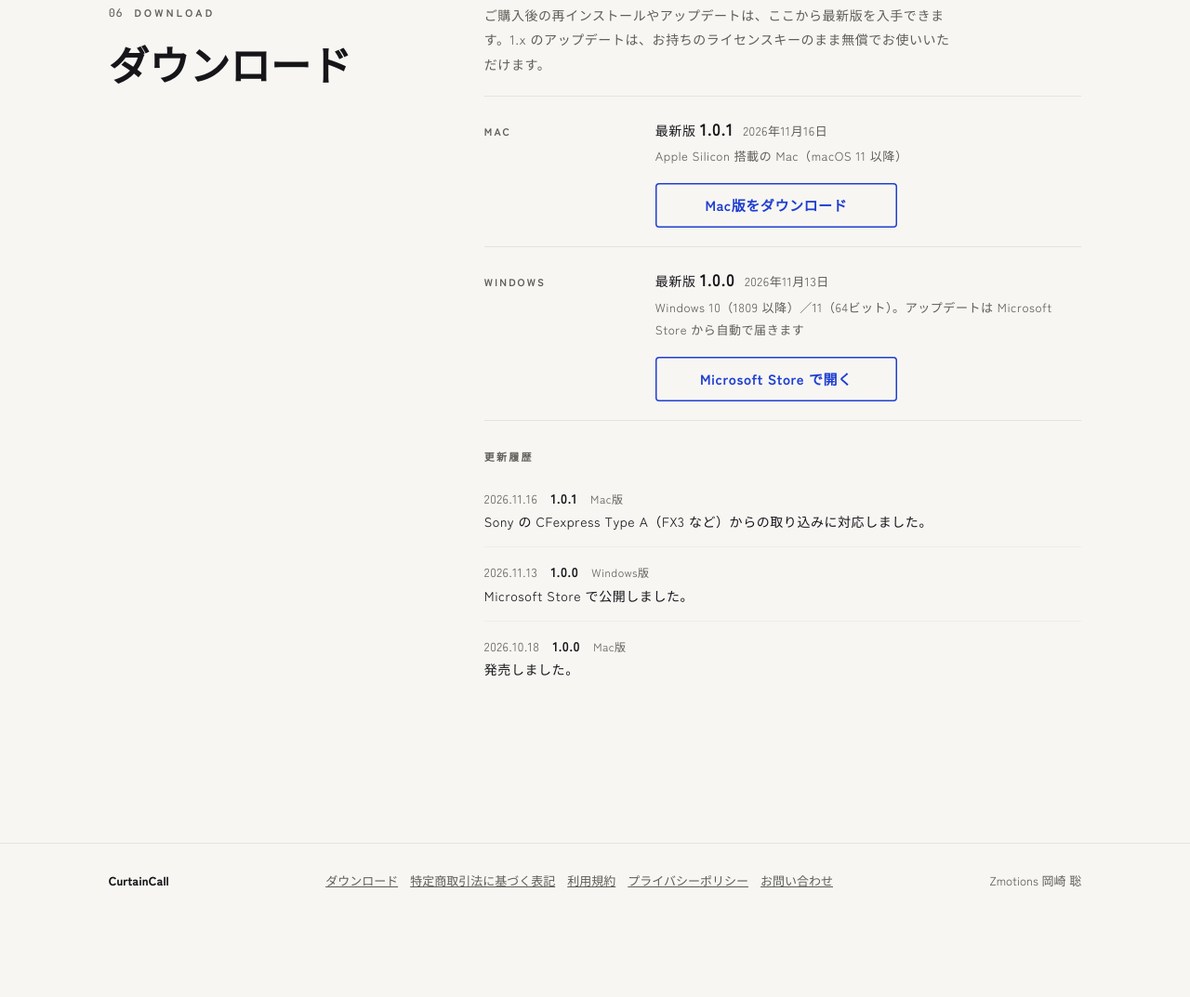
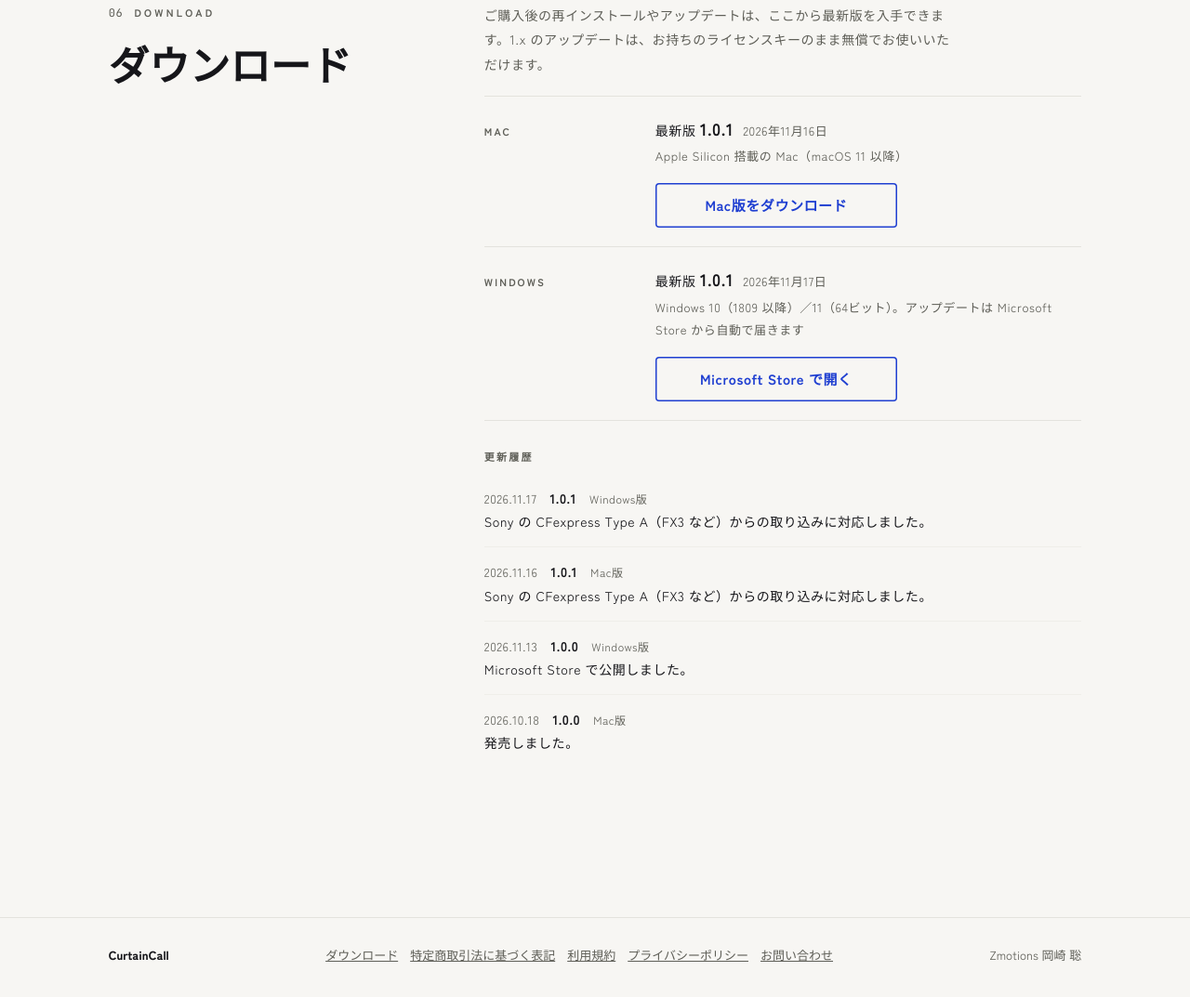
Before and after one commit to SatoshiOkazaki/curtaincall, a plain HTML site: page index.html in a window 1280 px wide. Shown: the part 6675-7748 px from the top of the page at 93% size. Before the commit the page ends 7692 px from the top, so only its background shows below. Drawn offline with Linux system fonts and the light colour scheme; no server answers.

Commit message:
LP: ダウンロード欄のWindows版を 1.0.1 に（Microsoft Store で 11/17 公開）
Co-Authored-By: Claude Opus 5.5 <noreply@anthropic.com>

```diff
--- a/index.html
+++ b/index.html
@@ -686,13 +686,14 @@
           <a class="btn btn-outline dl-btn" href="https://github.com/SatoshiOkazaki/curtaincall/releases/latest/download/CurtainCall-mac.dmg">Mac版をダウンロード</a>
         </dd></div>
         <div class="price-row"><dt>WINDOWS</dt><dd>
-          <p class="dl-ver">最新版 <b>1.0.0</b><span>2026年11月13日</span></p>
+          <p class="dl-ver">最新版 <b>1.0.1</b><span>2026年11月17日</span></p>
           <p class="price-sub">Windows 10（1809 以降）／11（64ビット）。アップデートは Microsoft Store から自動で届きます</p>
           <a class="btn btn-outline dl-btn" href="https://apps.microsoft.com/detail/9PGSXPFB8BMP">Microsoft Store で開く</a>
         </dd></div>
       </dl>
       <h3 class="dl-log-title">更新履歴</h3>
       <ol class="dl-log">
+        <li><p class="dl-log-head"><time datetime="2026-11-17">2026.11.17</time><b>1.0.1</b><span class="dl-tag">Windows版</span></p><p>Sony の CFexpress Type A（FX3 など）からの取り込みに対応しました。</p></li>
         <li><p class="dl-log-head"><time datetime="2026-11-16">2026.11.16</time><b>1.0.1</b><span class="dl-tag">Mac版</span></p><p>Sony の CFexpress Type A（FX3 など）からの取り込みに対応しました。</p></li>
         <li><p class="dl-log-head"><time datetime="2026-11-13">2026.11.13</time><b>1.0.0</b><span class="dl-tag">Windows版</span></p><p>Microsoft Store で公開しました。</p></li>
         <li><p class="dl-log-head"><time datetime="2026-10-18">2026.10.18</time><b>1.0.0</b><span class="dl-tag">Mac版</span></p><p>発売しました。</p></li>
```
